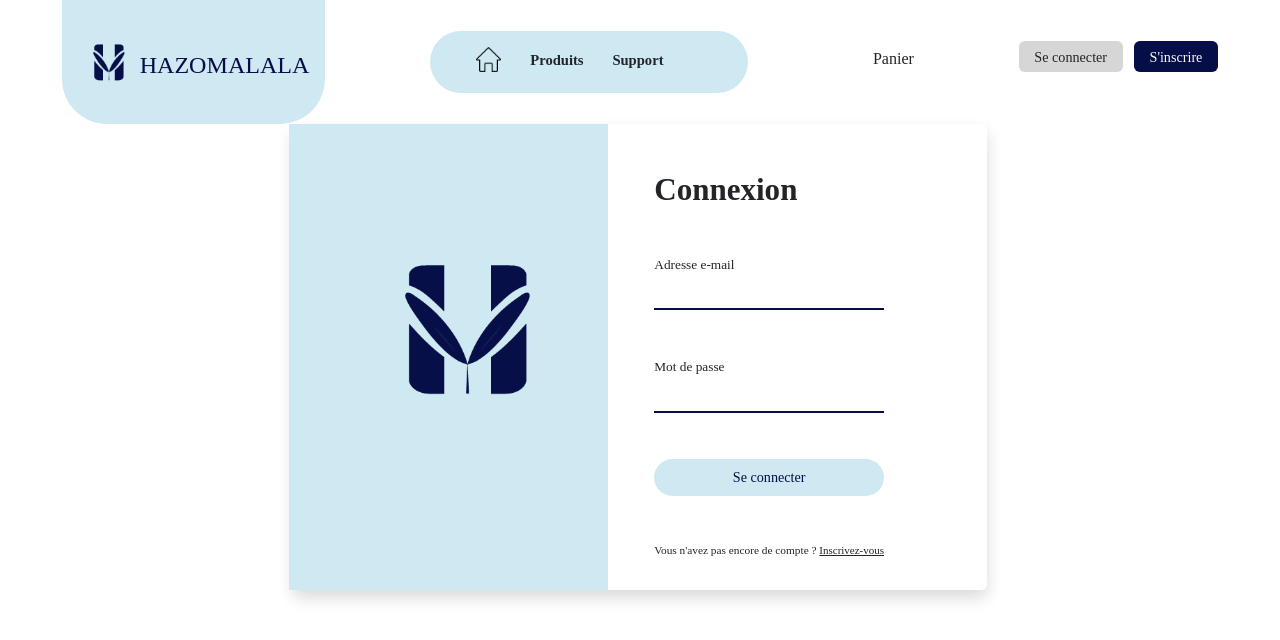
After one commit to AkemiFF/Hazomalala_Web, a Django app: page /login/ in a window 1280 px wide. The commit adds this page. Shown: the top 640 px of the page. Run offline with Django 4.2, Linux system fonts and the light colour scheme; some libraries are stand-ins or nearby versions; some web fonts are replaced.

Commit message:
create login page user

```diff
--- /dev/null
+++ b/UserInterface/static/UserInterface/css/loginUser.css
@@ -0,0 +1,43 @@
+.custom-login-container {
+    width : 60% ! important;
+    height: 30rem ! important;
+    margin-top: 0rem;
+}
+
+.custom-logo-login-container {
+    margin-left: -1rem;
+    width : 47.5%;
+}
+
+.custom-logo-login {
+    width : 16rem;
+    margin : 6rem 0rem 0rem 3.5rem;
+}
+
+.custom-input-login-admin {
+    border-top : none;
+    border-right: none;
+    border-left: none;
+    outline : none;
+    border-bottom: 2px solid var(--main-focus-accent-color);
+    width : 100%;
+    padding-top: 0.35rem;
+    padding-bottom: 0.5rem;
+    text-indent : 1.75rem;
+}
+
+.custom-icon-input-login-admin {
+    top : 0.5rem;
+    left : 0.25rem;
+}
+
+.custom-btn-login-admin {
+    border-radius: 25px;
+    width : 100%;
+    border : none;
+    outline: none;
+}
+
+.custom-link-register {
+    font-size: 0.8em;
+}
--- a/UserInterface/templates/inc/header.html
+++ b/UserInterface/templates/inc/header.html
@@ -24,7 +24,7 @@
 
 
         <div class = "custom-btn-menu-container mt-5">
-            <a href="" class = "bg-gray text-decoration-none link-dark py-2 px-3 rounded">Se connecter</a>
+            <a href="{% url 'loginUser' %}" class = "bg-gray text-decoration-none link-dark py-2 px-3 rounded">Se connecter</a>
             <a href="" class = "bg-marin-blue text-decoration-none text-light py-2 px-3 rounded ms-2">S'inscrire</a>
         </div>
     </header>
--- a/UserInterface/templates/layout/main.html
+++ b/UserInterface/templates/layout/main.html
@@ -8,6 +8,7 @@
     {% block title %} {% endblock %}
     <link rel="stylesheet" href="{% static 'userInterface/css/style.css' %}">
     <link rel="stylesheet" href="{% static 'userInterface/css/home.css' %}">
+    <link rel="stylesheet" href="{% static 'userInterface/css/loginUser.css' %}">
     <link rel="stylesheet" href="{% static 'userInterface/resources/bootstrap/bootstrap.css' %}">
     <link rel="stylesheet" href="{% static 'userInterface/resources/fontawesome/all.css' %}">
     <link rel="stylesheet" href="{% static 'userInterface/resources/fontawesome/brands.css' %}">
--- /dev/null
+++ b/UserInterface/templates/pages/loginUser.html
@@ -0,0 +1,46 @@
+{% extends 'layout/main.html' %}
+{% load static %}
+
+{% block title %}
+    <title>Hazomalala - Se connecter</title>
+{% endblock %}
+
+{% block body %}
+    <body class = "home-container overflow-hidden">
+        {% block main %}
+            {% include 'inc/header.html' %}
+
+            <main class = "container d-flex flex-row bg-white shadow rounded custom-login-container">
+                <div class = "bg-cloud-blue custom-logo-login-container">
+                    <img src="{% static 'userInterface/images/logo/png/logo-hazomalala-bleu-nuit.png' %}" alt="Logo de Hazomalala" class = "img-fluid custom-logo-login">
+                </div>
+
+                <div class = "p-5">
+                    <h1 class = "h2 kanit-font text-marin-blue fw-bolder">Connexion</h1>
+
+                    <form class = "mt-5">
+                        <div class="mb-4">
+                            <label for="emailAdmin">Adresse e-mail</label><br>
+                            <div class = "position-relative">
+                                <i class = "fa fa-envelope position-absolute custom-icon-input-login-admin"></i>
+                                <input type="email" class="custom-input-login-admin" id="emailAdmin">
+                            </div>
+                        </div>
+
+                        <div class = "mt-5">
+                            <label for="mdpAdmin">Mot de passe</label><br>
+                            <div class = "position-relative">
+                                <i class = " fa fa-lock position-absolute custom-icon-input-login-admin"></i>
+                                <input type="password" class="custom-input-login-admin" id="mdpAdmin">
+                            </div>
+                        </div>
+
+                        <button type="submit" class = "bg-cloud-blue text-marin-blue d-block custom-btn-login-admin mt-5 py-2">Se connecter</button>
+
+                        <p class = "mt-5 custom-link-register">Vous n'avez pas encore de compte ? <a href="" class = "link-dark">Inscrivez-vous</a></p>
+                    </form>
+                </div>
+            </main>
+        {% endblock %}
+    </body>
+{% endblock %}
--- a/UserInterface/urls.py
+++ b/UserInterface/urls.py
@@ -4,4 +4,5 @@ from . import views
 
 urlpatterns = [
     path("", views.home, name = "home"),
+    path("login/", views.loginUser, name = "loginUser"),
 ]
--- a/UserInterface/views.py
+++ b/UserInterface/views.py
@@ -3,3 +3,6 @@ from django.shortcuts import render
 
 def home(request):
     return render(request, "pages/home.html")
+
+def loginUser(request):
+    return render(request, "pages/loginUser.html")
```
